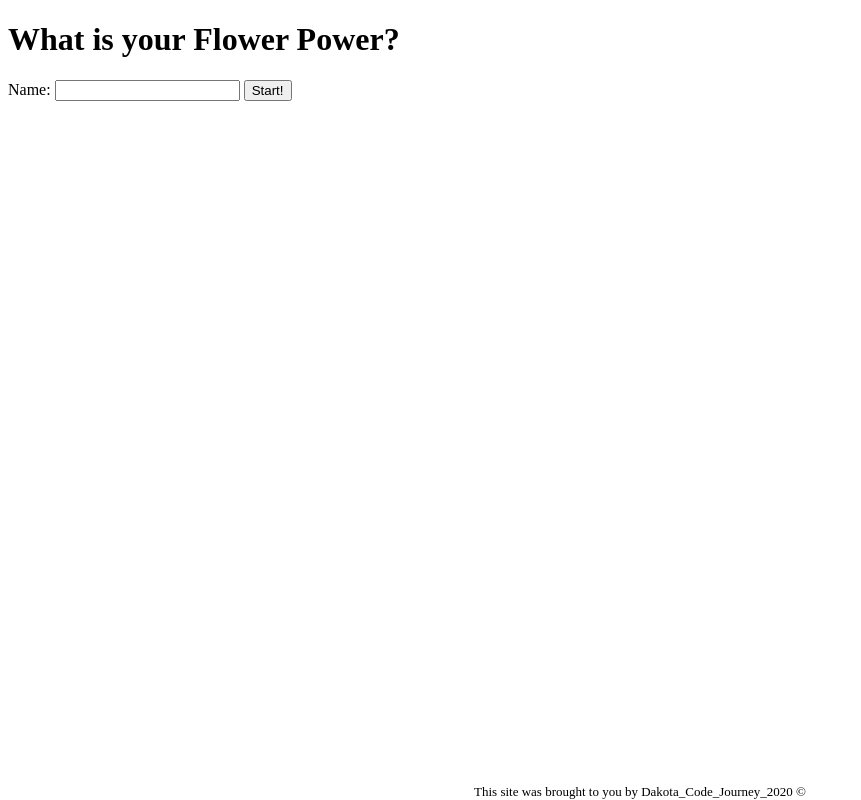
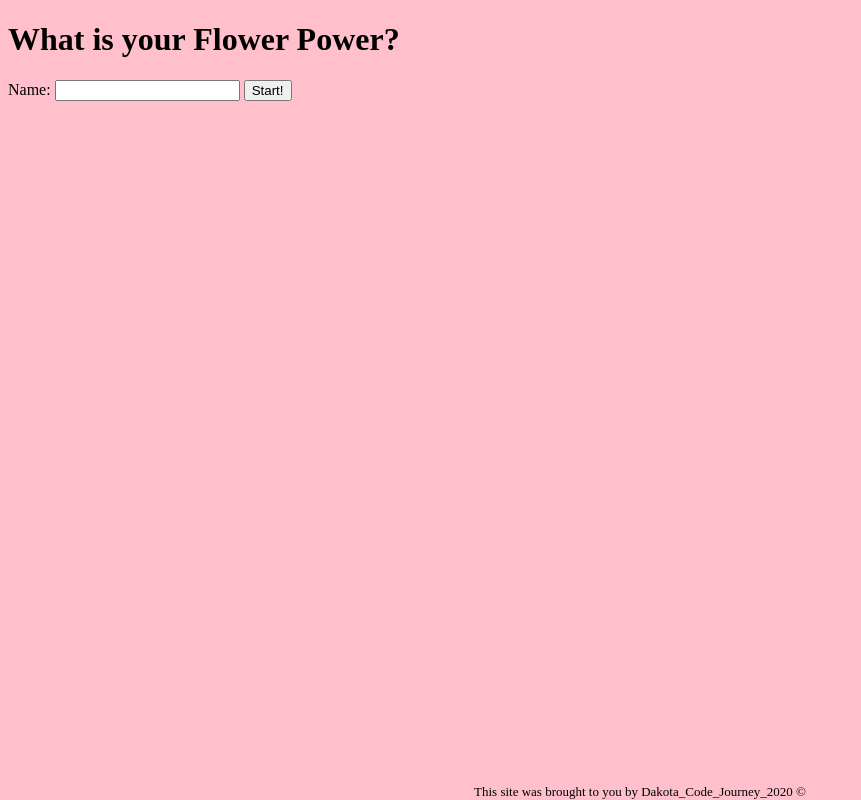
Before and after one commit to dakotadruley/Quiz, a plain HTML site: page Home/index.html in a window 1280 px wide. Shown: the whole page, without its empty margins (0-861 px from the left). Drawn offline with Linux system fonts and the light colour scheme.

Commit message:
added pink

```diff
--- a/Home/home.js
+++ b/Home/home.js
@@ -12,6 +12,4 @@ userName.addEventListener('submit', function(e) {
     saveUser(user);
 
     window.location = '../Quiz/?id=1';
-
-
 });
--- a/Home/makeUser.js
+++ b/Home/makeUser.js
@@ -21,6 +21,3 @@ export const newMakeUser = (formData) => ({
 });
 
 export default makeUser;
-
-
-// not sure if I will need to add 'questions' data here as well but I think not
--- a/common/style.css
+++ b/common/style.css
@@ -1,3 +1,7 @@
+body {
+    background-color: pink;
+}
+
 footer {
     position: fixed;
     left: 0;
--- a/data/results.js
+++ b/data/results.js
@@ -4,7 +4,6 @@ export const flower1 = {
     image: '',
     description: 'Daffodils are often found in medows during the oncoming of summer and represent hope, coontentment and joy. Cheerful togetherness.',
 };
-// cheer, hope, togetherness
 
 export const flower2 = {
     id: 'rose',
@@ -12,7 +11,6 @@ export const flower2 = {
     image: '',
     description: 'Red roses are an unmistakable expression of love. They covey deep emotions, passion, romance and desire.',
 };
-// passion, romance, desire
 
 export const flower3 = {
     id: 'orchid',
@@ -20,7 +18,6 @@ export const flower3 = {
     image: '',
     description: 'Unique beauty. It symbolizes refinement, thoughtfulness and mature charm. It also symbolizes proud and glorious femininity.',
 };
-// unique, sophisticated, charm
 
 export const flower4 = {
     id: 'magnolia',
@@ -28,5 +25,3 @@ export const flower4 = {
     image: '',
     description: 'Magnolias symbolize dignity and nobility. They are respectable flowers.' ,
 };
-
-// dignity, nobility, respect
```
Also changed, not shown: Quiz/quiz.js (+0 -7 lines), data/questions.js (+0 -26 lines).
